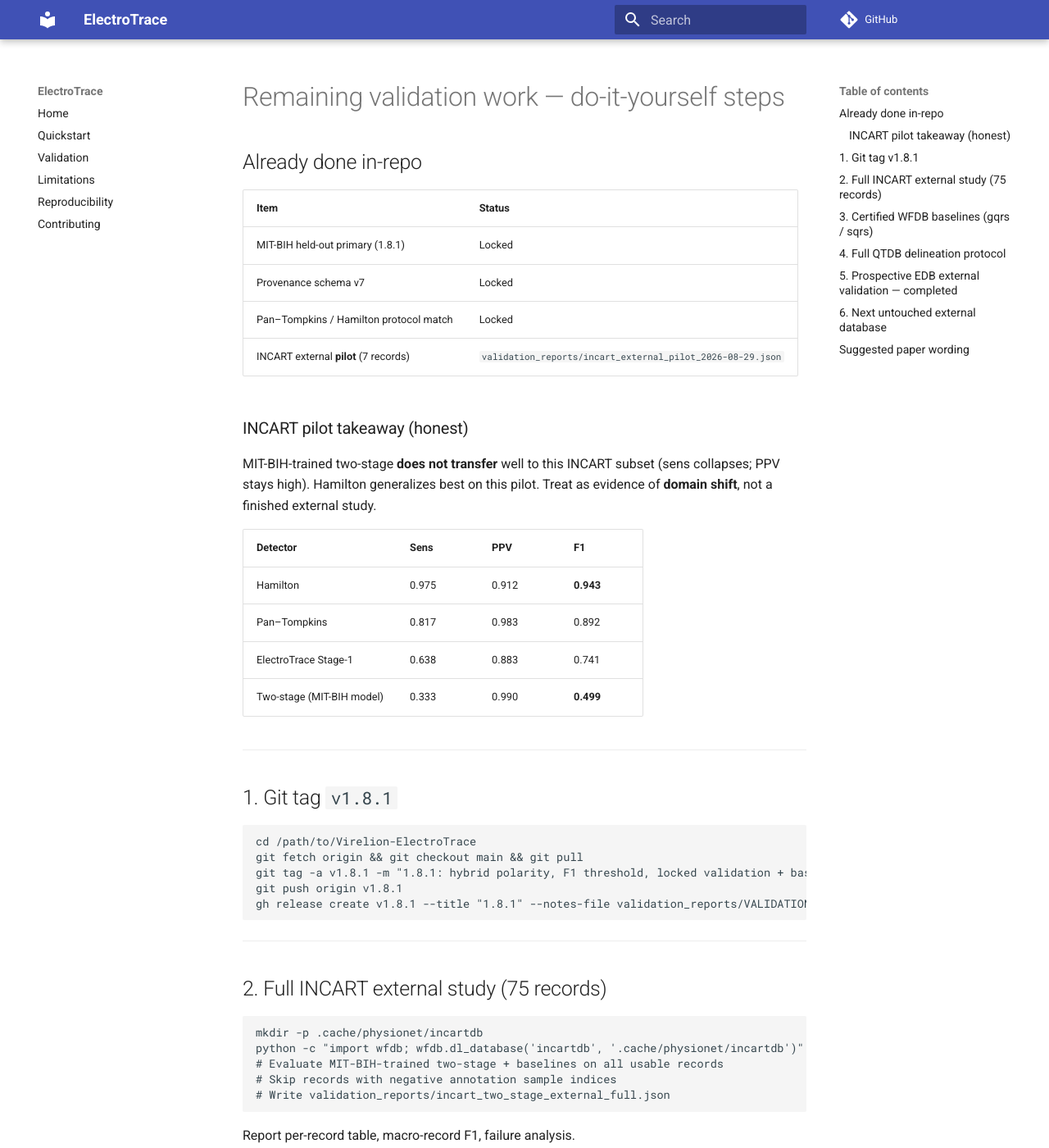
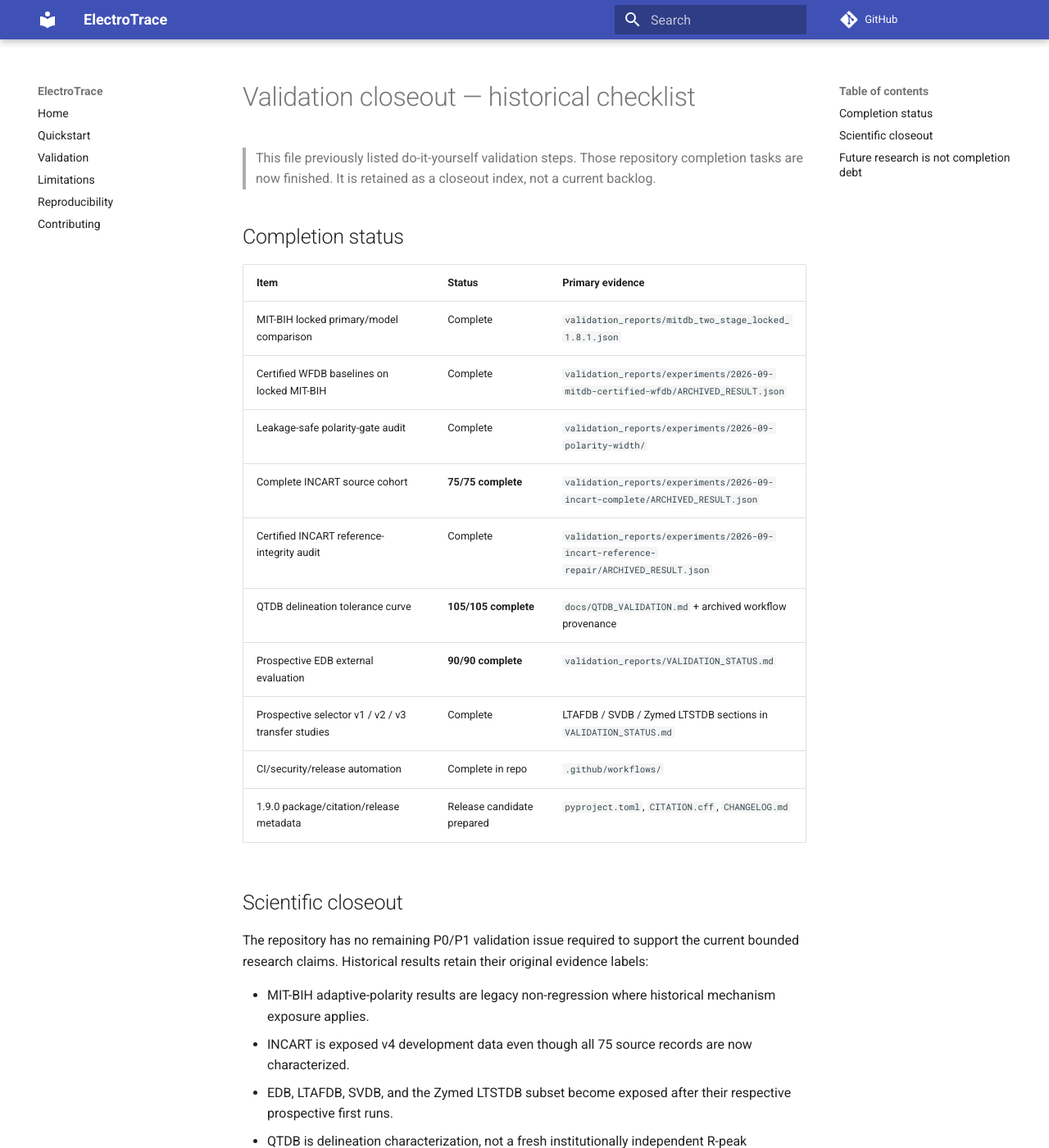
Before and after one commit to Virelion-Biotech/Virelion-ElectroTrace, an MkDocs documentation site: the page built from docs/REMAINING_VALIDATION_STEPS.md, in a window 1280 px wide and 1400 px high. Shown: the whole window at 82% size. Built offline with MkDocs 1.6.1 and Material for MkDocs 9.7.7, drawn with Linux system fonts in a browser that asks for light colours; comment, search, counter and statistics services are not loaded; some of the changed text lies outside the part shown.

Commit message:
Convert remaining-validation checklist to closeout index

````diff
--- a/docs/REMAINING_VALIDATION_STEPS.md
+++ b/docs/REMAINING_VALIDATION_STEPS.md
@@ -1,100 +1,47 @@
-# Remaining validation work — do-it-yourself steps
+# Validation closeout — historical checklist
 
-## Already done in-repo
+> This file previously listed do-it-yourself validation steps. Those repository
+> completion tasks are now finished. It is retained as a closeout index, not a
+> current backlog.
 
-| Item | Status |
-|------|--------|
-| MIT-BIH held-out primary (1.8.1) | Locked |
-| Provenance schema v7 | Locked |
-| Pan–Tompkins / Hamilton protocol match | Locked |
-| INCART external **pilot** (7 records) | `validation_reports/incart_external_pilot_2026-08-29.json` |
+## Completion status
 
-### INCART pilot takeaway (honest)
+| Item | Status | Primary evidence |
+|---|---|---|
+| MIT-BIH locked primary/model comparison | Complete | `validation_reports/mitdb_two_stage_locked_1.8.1.json` |
+| Certified WFDB baselines on locked MIT-BIH | Complete | `validation_reports/experiments/2026-09-mitdb-certified-wfdb/ARCHIVED_RESULT.json` |
+| Leakage-safe polarity-gate audit | Complete | `validation_reports/experiments/2026-09-polarity-width/` |
+| Complete INCART source cohort | **75/75 complete** | `validation_reports/experiments/2026-09-incart-complete/ARCHIVED_RESULT.json` |
+| Certified INCART reference-integrity audit | Complete | `validation_reports/experiments/2026-09-incart-reference-repair/ARCHIVED_RESULT.json` |
+| QTDB delineation tolerance curve | **105/105 complete** | `docs/QTDB_VALIDATION.md` + archived workflow provenance |
+| Prospective EDB external evaluation | **90/90 complete** | `validation_reports/VALIDATION_STATUS.md` |
+| Prospective selector v1 / v2 / v3 transfer studies | Complete | LTAFDB / SVDB / Zymed LTSTDB sections in `VALIDATION_STATUS.md` |
+| CI/security/release automation | Complete in repo | `.github/workflows/` |
+| 1.9.0 package/citation/release metadata | Release candidate prepared | `pyproject.toml`, `CITATION.cff`, `CHANGELOG.md` |
 
-MIT-BIH-trained two-stage **does not transfer** well to this INCART subset
-(sens collapses; PPV stays high). Hamilton generalizes best on this pilot.
-Treat as evidence of **domain shift**, not a finished external study.
+## Scientific closeout
 
-| Detector | Sens | PPV | F1 |
-|----------|------|-----|-----|
-| Hamilton | 0.975 | 0.912 | **0.943** |
-| Pan–Tompkins | 0.817 | 0.983 | 0.892 |
-| ElectroTrace Stage-1 | 0.638 | 0.883 | 0.741 |
-| Two-stage (MIT-BIH model) | 0.333 | 0.990 | **0.499** |
+The repository has no remaining P0/P1 validation issue required to support the
+current bounded research claims. Historical results retain their original
+evidence labels:
 
----
+- MIT-BIH adaptive-polarity results are legacy non-regression where historical
+  mechanism exposure applies.
+- INCART is exposed v4 development data even though all 75 source records are
+  now characterized.
+- EDB, LTAFDB, SVDB, and the Zymed LTSTDB subset become exposed after their
+  respective prospective first runs.
+- QTDB is delineation characterization, not a fresh institutionally independent
+  R-peak generalization cohort.
+- No result supports a clinical-device, streaming, population-generalization,
+  regulatory, or universal detector-superiority claim.
 
-## 1. Git tag `v1.8.1`
+## Future research is not completion debt
 
-```bash
-cd /path/to/Virelion-ElectroTrace
-git fetch origin && git checkout main && git pull
-git tag -a v1.8.1 -m "1.8.1: hybrid polarity, F1 threshold, locked validation + baselines"
-git push origin v1.8.1
-gh release create v1.8.1 --title "1.8.1" --notes-file validation_reports/VALIDATION_STATUS.md
-```
+A changed detector, threshold, polarity rule, or lead selector should be treated
+as a new research generation: preregister it and evaluate it on another
+untouched cohort. That is future scientific work, not an unfinished requirement
+for ElectroTrace 1.9.0.
 
----
-
-## 2. Full INCART external study (75 records)
-
-```bash
-mkdir -p .cache/physionet/incartdb
-python -c "import wfdb; wfdb.dl_database('incartdb', '.cache/physionet/incartdb')"
-# Evaluate MIT-BIH-trained two-stage + baselines on all usable records
-# Skip records with negative annotation sample indices
-# Write validation_reports/incart_two_stage_external_full.json
-```
-
-Report per-record table, macro-record F1, failure analysis.
-
----
-
-## 3. Certified WFDB baselines (`gqrs` / `sqrs`)
-
-```bash
-sudo apt-get install wfdb   # or build MIT-LCP wfdb-app-kit
-which gqrs sqrs
-gqrs -r .cache/physionet/mitdb/100
-# Adapter: read .gqrs annotations → sample indices → same validate_record protocol
-```
-
-Emit locked JSON next to `mitdb_baseline_comparison_locked.json`.
-
----
-
-## 4. Full QTDB delineation protocol
-
-Prespecify: QRS onset/offset; tolerance curve {20,40,60,80,100} ms;
-record-level bootstrap; optional `ecgpuwave` baseline.
-
-Extend `scripts/validate_qtdb.py` → `validation_reports/qtdb_delineation_tolerance_curves.json`.
-
----
-
-## 5. Prospective EDB external validation — completed
-
-The one-shot European ST-T Database evaluation was preregistered in Issue #26
-and completed on all 90 records on 2026-09-28. Frozen aggregate result:
-sensitivity 0.9056, PPV 0.9644, F1 0.9341. EDB is now exposed and may only be
-used for post-hoc development/diagnostics, not as prospective evidence for a
-changed model.
-
-## 6. Next untouched external database
-
-Before making any EDB-motivated detector change, select and preregister a
-different database that was not used in the current detector's development.
-Do not use QTDB blindly as a prospective benchmark because it contains records
-drawn from other databases, including historically exposed sources. Verify
-source independence, annotation suitability, cohort definition, channel choice,
-and scoring protocol before opening the next one-shot validation.
-
----
-
-## Suggested paper wording
-
-> On the locked MIT-BIH held-out split, ElectroTrace two-stage was competitive
-> with a research Pan–Tompkins reimplementation (F1 0.990 vs 0.993). On an
-> independent INCART pilot, a MIT-BIH-trained suppressor did not transfer
-> (F1 0.50), indicating domain shift and motivating domain-specific calibration
-> or classical detectors for cross-database use.
+For current numbers, hashes, workflow IDs, and interpretation boundaries, use
+`validation_reports/VALIDATION_STATUS.md`.
````
